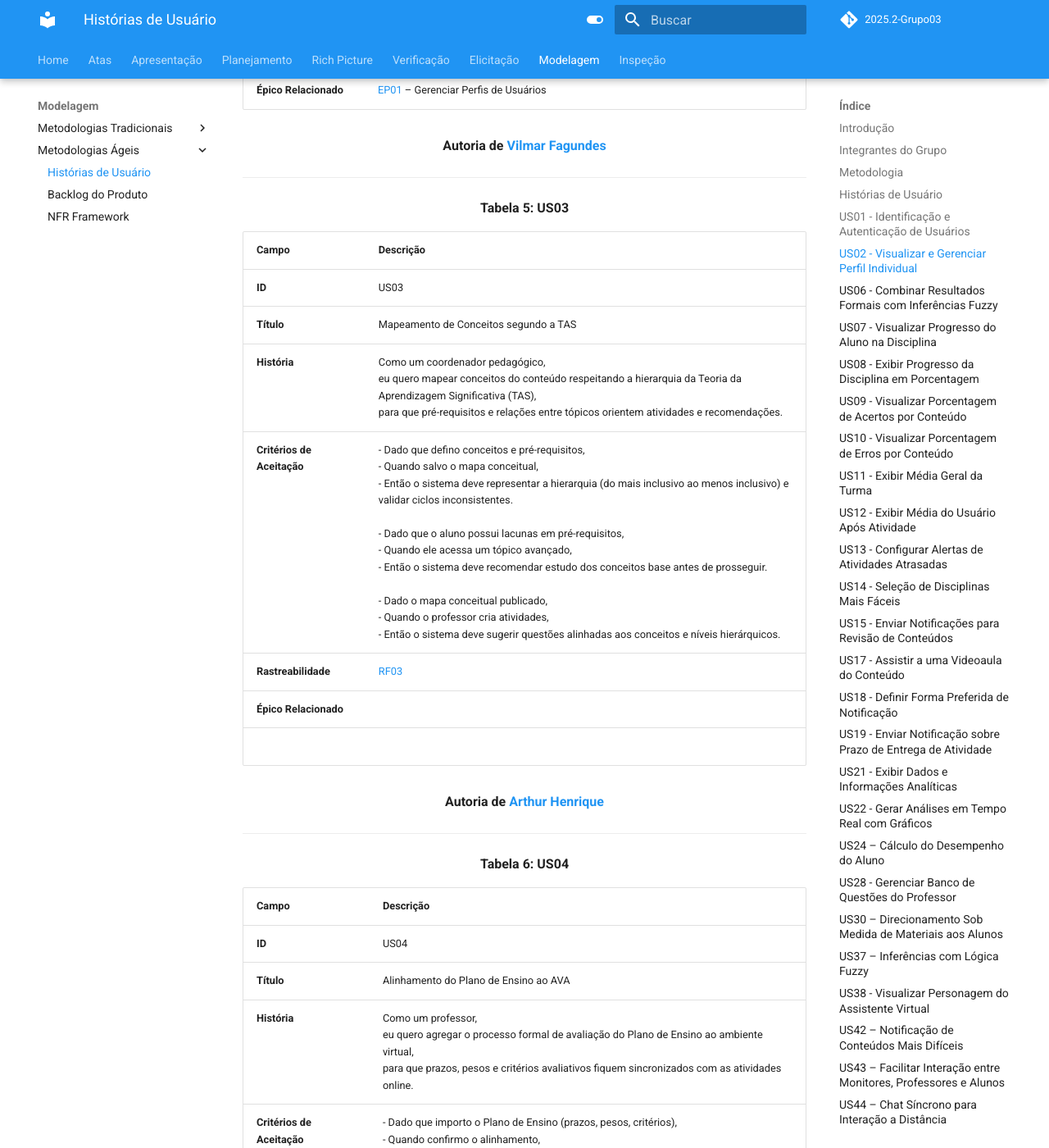
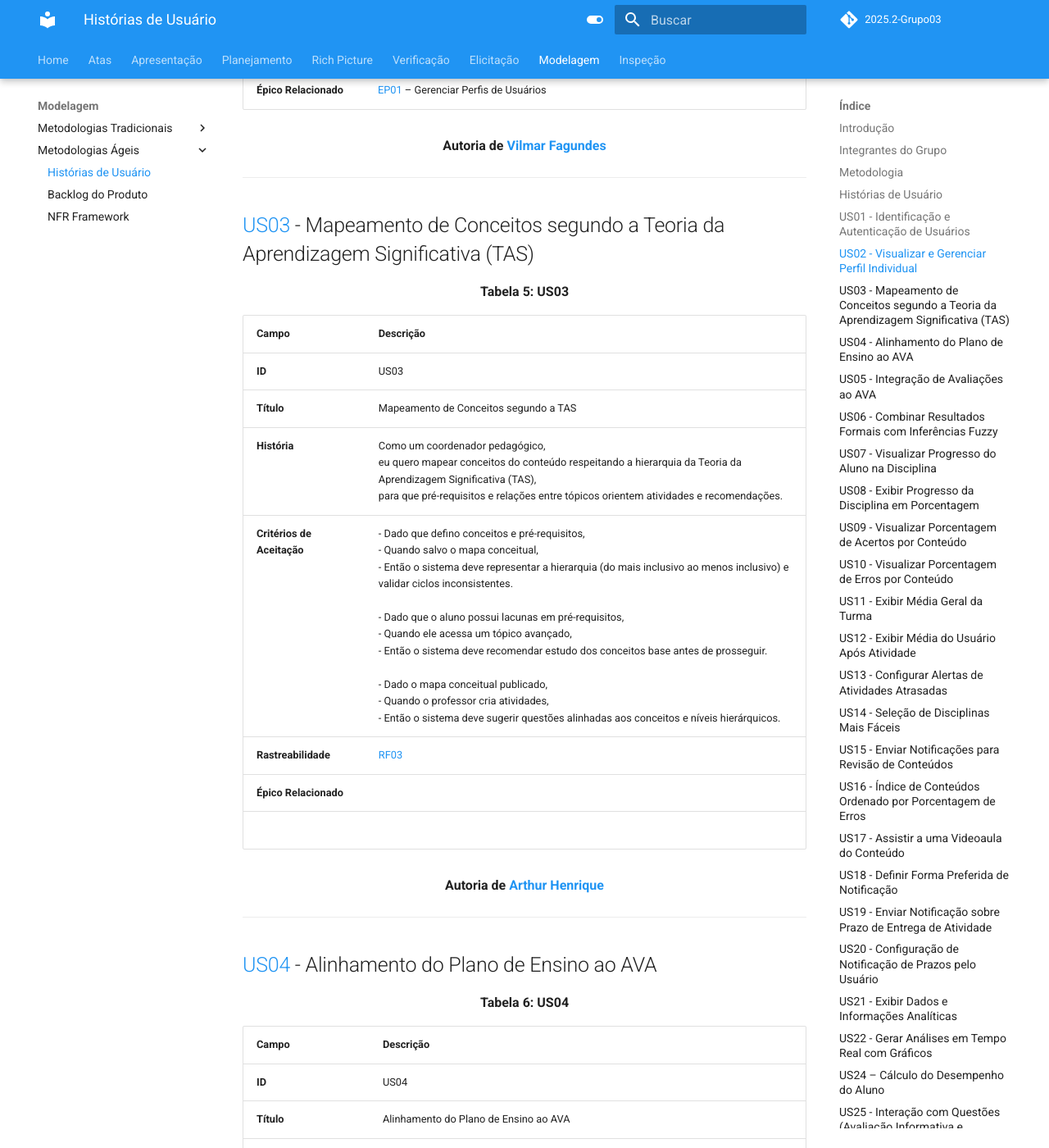
Before and after one commit to Requisitos-de-Software/2025.2-Grupo03, an MkDocs documentation site: the page built from docs/Modelagem/historias_de_usuario.md, in a window 1280 px wide and 1400 px high, scrolled down 3806 px. Shown: the whole window at 82% size. Built offline with MkDocs 1.6.1 and Material for MkDocs 9.7.7, drawn with Linux system fonts in a browser that asks for light colours; comment, search, counter and statistics services are not loaded; some of the changed text lies outside the part shown.

Commit message:
Update Historias de usuário

```diff
--- a/docs/Modelagem/historias_de_usuario.md
+++ b/docs/Modelagem/historias_de_usuario.md
@@ -77,6 +77,8 @@ A padronização da tabela pode ser observada na Tabela 2.
 
 ---
 
+## [US03](https://requisitos-de-software.github.io/2025.2-Grupo03/Modelagem/historias_de_usuario/#us03-mapeamento-de-conceitos-segundo-a-teoria-da-aprendizagem-significativa-tas) - Mapeamento de Conceitos segundo a Teoria da Aprendizagem Significativa (TAS)
+
 <div align="center"><strong>Tabela 5: US03</strong></div>
 
 | Campo | Descrição |
@@ -93,6 +95,8 @@ A padronização da tabela pode ser observada na Tabela 2.
 
 ---
 
+## [US04](https://requisitos-de-software.github.io/2025.2-Grupo03/Modelagem/historias_de_usuario/#us04-alinhamento-do-plano-de-ensino-ao-ava) - Alinhamento do Plano de Ensino ao AVA
+
 <div align="center"><strong>Tabela 6: US04</strong></div>
 
 | Campo | Descrição |
@@ -108,6 +112,8 @@ A padronização da tabela pode ser observada na Tabela 2.
 <div align="center"><strong>Autoria de <a href="https://github.com/arthurhvieira1">Arthur Henrique</a></strong></div>
 
 ---
+
+## [US05](https://requisitos-de-software.github.io/2025.2-Grupo03/Modelagem/historias_de_usuario/#us05-integracao-de-avaliacoes-ao-ava) - Integração de Avaliações ao AVA
 
 <div align="center"><strong>Tabela 7: US05</strong></div>
 
@@ -295,6 +301,8 @@ A padronização da tabela pode ser observada na Tabela 2.
 
 ---
 
+## [US16](https://requisitos-de-software.github.io/2025.2-Grupo03/Modelagem/historias_de_usuario/#us16-indice-de-conteudos-ordenado-por-porcentagem-de-erros) - Índice de Conteúdos Ordenado por Porcentagem de Erros
+
 <div align="center"><strong>Tabela 18: US16</strong></div>
 
 | Campo | Descrição |
@@ -362,6 +370,8 @@ A padronização da tabela pode ser observada na Tabela 2.
 
 ---
 
+## [US20](https://requisitos-de-software.github.io/2025.2-Grupo03/Modelagem/historias_de_usuario/#us20-configuracao-de-notificacao-de-prazos-pelo-usuario) - Configuração de Notificação de Prazos pelo Usuário
+
 <div align="center"><strong>Tabela 22: US20</strong></div>
 
 | Campo | Descrição |
@@ -428,6 +438,8 @@ A padronização da tabela pode ser observada na Tabela 2.
 
 ---
 
+## [US25](https://requisitos-de-software.github.io/2025.2-Grupo03/Modelagem/historias_de_usuario/#us25-interacao-com-questoes-avaliacao-informativa-e-formativa) - Interação com Questões (Avaliação Informativa e Formativa)
+
 <div align="center"><strong>Tabela 27: US25</strong></div>
 
 | Campo | Descrição |
@@ -443,6 +455,8 @@ A padronização da tabela pode ser observada na Tabela 2.
 <div align="center"><strong>Autoria de <a href="https://github.com/arthurhvieira1">Arthur Henrique</a></strong></div>
 
 ---
+
+## [US26](https://requisitos-de-software.github.io/2025.2-Grupo03/Modelagem/historias_de_usuario/#us26-assistencia-ao-professor-no-modulo-de-interacao) - Assistência ao Professor no Módulo de Interação
 
 <div align="center"><strong>Tabela 28: US26</strong></div>
 
```
